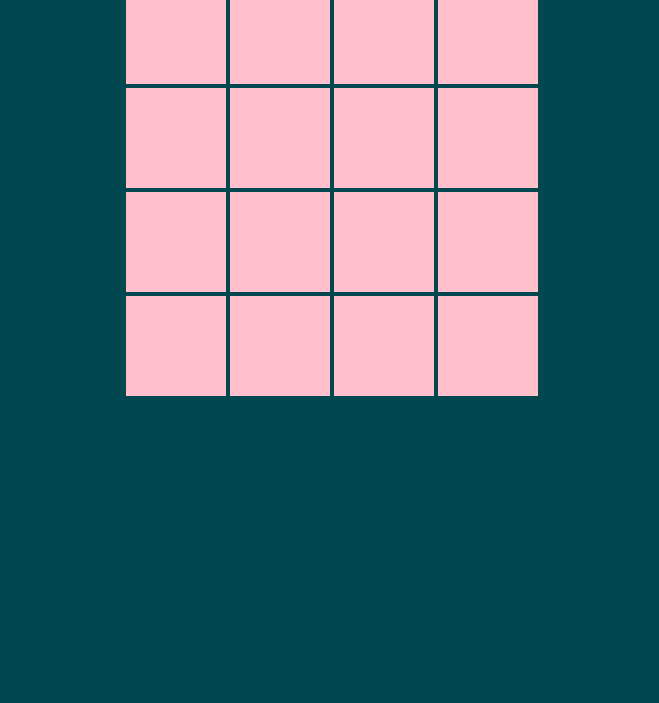
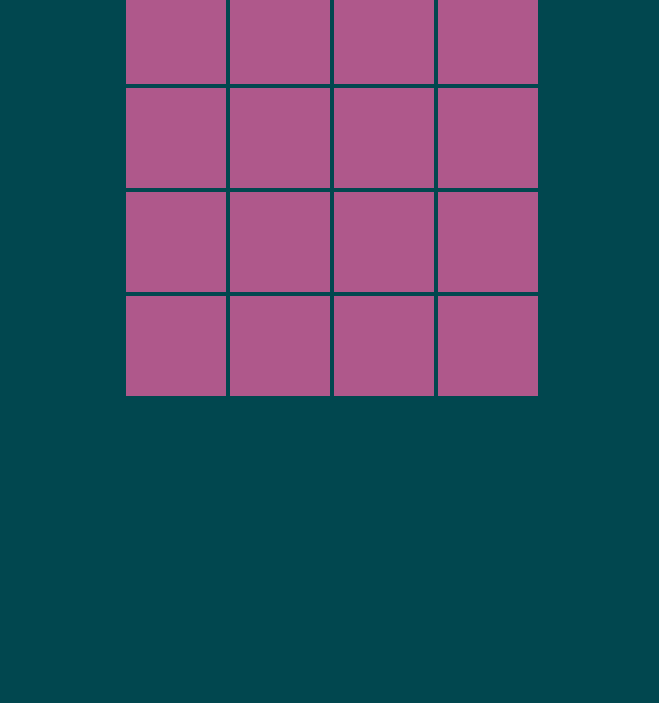
Before and after one commit to chasingash/Project-two, a plain HTML site: page index.html in a window 1280 px wide. Shown: the part 97-800 px from the top of the page, without its empty margins (308-967 px from the left). Drawn offline with Linux system fonts and the light colour scheme.

Commit message:
Update colour of cards and assign pointer to cursor

```diff
--- a/assets/css/style.css
+++ b/assets/css/style.css
@@ -34,5 +34,6 @@ body {
     display: inline-block;
     height: 100px;
     width: 100px;
-    background-color: pink;
+    background-color: #af588b;
+    cursor: pointer;
 }
```
